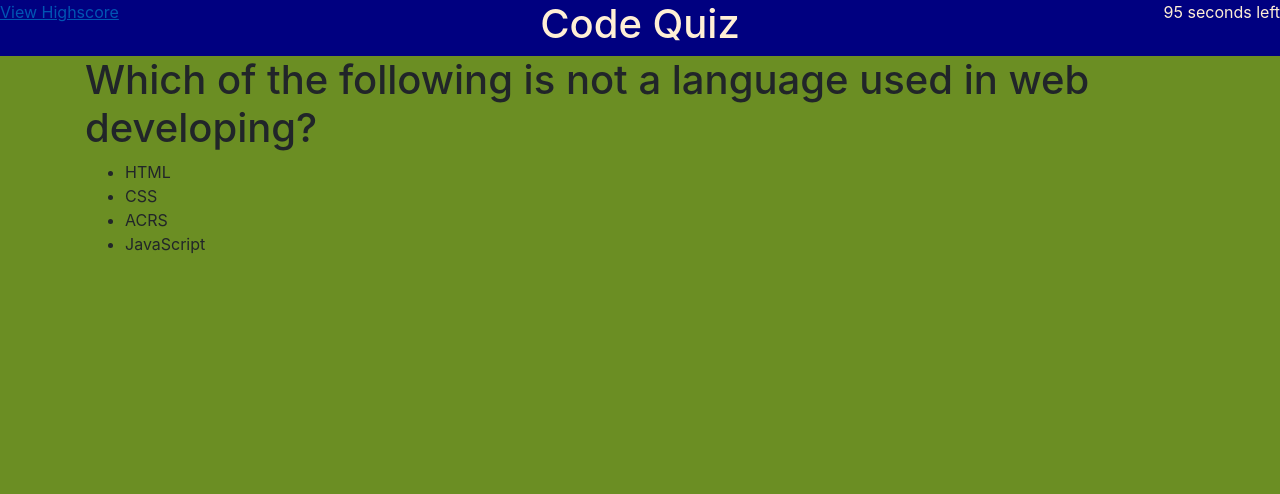
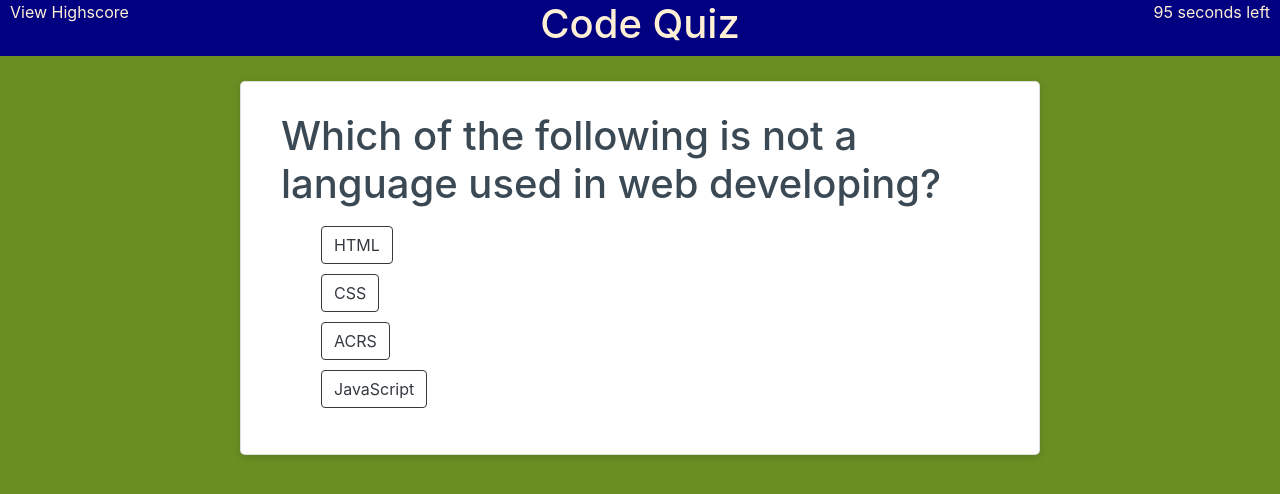
Before and after one commit to Munioro/Code-Quiz, a plain HTML site: page index.html in a window 1280 px wide. Drawn offline with nearby package versions, Linux system fonts and the light colour scheme.

Commit message:
centered question card

```diff
--- a/index.html
+++ b/index.html
@@ -2,18 +2,13 @@
 <html lang="en">
 <head>
     <meta charset="UTF-8">
-    <meta name="viewport" content="width=device-width, initial-scale=1.0">
+    <meta name="viewport" content="width=device-width, initial-scale=1, shrink-to-fit=no">
 
     <link rel="stylesheet" href="https://stackpath.bootstrapcdn.com/bootstrap/4.4.1/css/bootstrap.min.css" integrity="sha384-Vkoo8x4CGsO3+Hhxv8T/Q5PaXtkKtu6ug5TOeNV6gBiFeWPGFN9MuhOf23Q9Ifjh" crossorigin="anonymous">
     <link rel="stylesheet" href="./style.css">
     <title>Code Quiz</title>
 </head>
 <body>
-    <!-- <nav class="nav justify-content-center">
-        <a href="#">View Highscore</a>
-        <h1>Code Quiz</h1>
-        <p id="time-left" >seconds left</p>
-    </nav> -->
     <script src="./script.js"></script>
 </body>
 </html>
--- a/script.js
+++ b/script.js
@@ -6,14 +6,12 @@ var list = document.createElement('ul');
 var createH1 = document.createElement("h1");
 var createA = document.createElement('a');
 var h1Quest = document.createElement('h1');
-    //var pAnwers = document.createElement('p');
 var pRa = document.createElement('p');
-
-
 var timeRemaining;
 var Highscores = [];
 var seconds = 100;
 var count = 0;
+//enter data for questions
 var data = [
     {
         question : "Which of the following is not a language used in web developing?",
@@ -25,7 +23,7 @@ var data = [
         answers : ["head", "body", "style", "script"],
         ra : "head"
     },
-    /*{
+    {
         question : "Where should you place a reference to a JavaScript file?",
         answers : ["head", "body", "style", "script"],
         ra : "script"
@@ -64,34 +62,40 @@ var data = [
         question : "what does DOM stand for?",
         answers : ["Document Object Model", "Document Orientation Method", "Document Object Method", "Document Orientation Model"],
         ra : "Document Object Model",
-    }*/
+    }
 ];
 
-
+//call on load function
 onLoadFunction()
 
+//creat click event to view Highscore
 createA.addEventListener('click', function(){
     clearInterval(timeRemaining);
     clearDiv();
 
     var storedScores = JSON.parse(localStorage.getItem('Highscores'));
     var divHS = document.createElement('div');
+    var h1HS = document.createElement('h1');
     var listHS = document.createElement('ol');
     var startQuiz = document.createElement('button');
 
     if (storedScores !== null){
         Highscores = storedScores;
     }
+    //rendor highscore page
+    h1HS.innerText = 'HighScrore'
     startQuiz.innerText = "Start Quiz";
 
+    divHS.setAttribute('class', 'card');
 
     docBod.appendChild(divHS);
+    divHS.appendChild(h1HS);
     divHS.appendChild(listHS);
     divHS.appendChild(startQuiz);
-
+    //reset quiz when button is clicked
     startQuiz.addEventListener('click', () => {clearDiv(); count=0;seconds=100; QuestionRotation();timeInterval();});
 
-
+    //rendor list of saved High Scores
     for(var i = 0; i < Highscores.length; i++){
         var highScr = document.createElement('li');
 
@@ -108,7 +112,7 @@ function onLoadFunction() {
     timeInterval();
 
 
-
+    //create navbar
     createA.innerText = "View Highscore";
     createH1.innerText = "Code Quiz";
 
@@ -120,6 +124,7 @@ function onLoadFunction() {
     navElm.appendChild(createH1);
     navElm.appendChild(timeLeft);
 
+    //call function to start quiz
     QuestionRotation();
 }
 
@@ -127,42 +132,35 @@ function QuestionRotation(){
     var currentData = data[count];
     var list = document.createElement('ul');
     var div1 = document.createElement('div');
+    var rightAnswer = currentData.ra;
+    var questions = currentData.question;
 
-
-    // var options;
-    var rightAnswer = currentData.ra;
-
-    div1.setAttribute('class', 'container');
-
+    //create div to insert data
+    div1.setAttribute('class', 'card');
 
     docBod.appendChild(div1);
 
-
-
-
-        var questions = currentData.question;
-//        var options = currentData.answers;
-
-
+    //rendor questions
     h1Quest.innerText = questions;
-   //     pAnwers.innerText = options;
-
-
-
     div1.appendChild(h1Quest);
     div1.appendChild(list);
 
+    //rendor answers
+    for (var o = 0; o < currentData.answers.length; o++){
+        var item = document.createElement('button');
+        var listItem = document.createElement('div');
 
-        for (var o = 0; o < currentData.answers.length; o++){
-            var item = document.createElement('li');
+        item.setAttribute('type', 'button');
+        item.setAttribute('class', 'btn btn-outline-dark');
         item.innerHTML = currentData.answers[o];
-            list.appendChild(item);
-
-
+        list.appendChild(listItem);
+        listItem.appendChild(item);
     }
 
+    //add event listner for answers
     list.addEventListener('click', function(event) {
         event.preventDefault();
+        //target correct answer
         if (event.target.innerText === rightAnswer){
             count ++;
             console.log(count)
@@ -170,23 +168,27 @@ function QuestionRotation(){
             console.log(rightAnswer);
             pRa.innerText = "Correct!";
             div1.appendChild(pRa);
-            if(count !== data.length - 1){
+            //clear old question and write next one
+            if(count !== data.length){
             setTimeout(function (){clearDiv(), QuestionRotation()}, 1000);
             }else {
+                //call form function when questions end
                 clearInterval(timeRemaining);
-                enterHighscore();
+                h1Quest.remove();
+                list.remove();
+                enterHighscore(div1);
             }
-
-
         }else {
+            //show incorrect if wrong answer is clicked
             pRa.innerText = "Incorrect";
             seconds -= 10;
             console.log(seconds);
             div1.appendChild(pRa);
-            console.log(this)
+            console.log(this);
+            if (seconds > 0){
             setTimeout(function (){clearDiv(), QuestionRotation()}, 1000);
             }
-
+        }
     });
 console.log(count)
 }
@@ -195,25 +197,21 @@ function clearDiv(){
     var getDiv = document.querySelector('div');
 
     getDiv.remove();
-
-    //return QuestionRotation();
-
 }
 
-
+//create time interval
 function timeInterval(){
     timeRemaining = setInterval(() => {
         seconds --;
 
         timeLeft.innerText = seconds +" seconds left";
 
-
+        //stop time when it reaches 0
         if(seconds <= 0){
             clearInterval(timeRemaining);
             clearDiv();
             youLose();
         }
-
     }, 1000);
 }
 function youLose(){
@@ -223,6 +221,7 @@ function youLose(){
     var loseP = document.createElement('p');
     var tryAgain = document.createElement('button');
 
+    losePage.setAttribute('class', 'card');
 
     loseH1.innerText = "Sorry, you lose!";
     loseP.innerHTML = "Brush up on the content then try again later";
@@ -234,23 +233,12 @@ function youLose(){
     losePage.appendChild(tryAgain);
 
     tryAgain.addEventListener('click', () => {clearDiv(); count=0;seconds=100; QuestionRotation();timeInterval();});
-
-
-
 }
 //create form when quiz is over
-//save form to memory
-//save fun
-//add event listner to view highscore link
-//attatch clear div event
-function enterHighscore(){
-        var divForm = document.createElement('div');
+function enterHighscore(divForm){
     var formHS = document.createElement('form');
     var labelName = document.createElement('label');
     var inputName = document.createElement('input');
-        clearDiv();
-
-
 
     labelName.setAttribute('for', 'name');
     inputName.setAttribute('id', 'name');
@@ -259,32 +247,28 @@ function enterHighscore(){
 
     labelName.innerText = "Enter Name";
 
-
-        docBod.appendChild(divForm);
     divForm.appendChild(formHS);
     formHS.appendChild(labelName);
     formHS.appendChild(inputName);
-
+    //add submit listener
     formHS.addEventListener('submit', function (event) {
         event.preventDefault();
 
         var inputText = inputName.value.trim();
         var score = inputText + ' ' + seconds;
 
-
+        //save form to memory
         Highscores.push(score);
         Highscores.sort(function (a, b){return b - a});
         localStorage.setItem('highscores', JSON.stringify(Highscores));
         console.log(Highscores);
         console.log(localStorage);
 
+        //reset quiz
         clearDiv();
         count = 0;
         seconds = 100
         QuestionRotation();
         timeInterval();
-
-
     })
-
 }
--- a/style.css
+++ b/style.css
@@ -12,10 +12,27 @@ body {
 
 nav a{
     position: absolute;
-    left: 0px;
+    left: 10px;
+    color: papayawhip;
+
 }
 
 nav p {
     position: absolute;
-    right: 0px;
+    right: 10px;
 }
+
+.card {
+    background-color: hsl(0, 0%, 100%);
+    border-radius: 5px;
+    border-width: 1px;
+    box-shadow: rgba(0, 0, 0, 0.15) 0px 2px 8px 0px;
+    color: hsl(206, 17%, 28%);
+    font-size: 18px;
+    margin: 25px auto;
+    max-width: 800px;
+    padding: 30px 40px;
+  }
+  .btn {
+    margin-top: 10px
+  }
```
Lines whose indentation alone changed are shown as unchanged.
